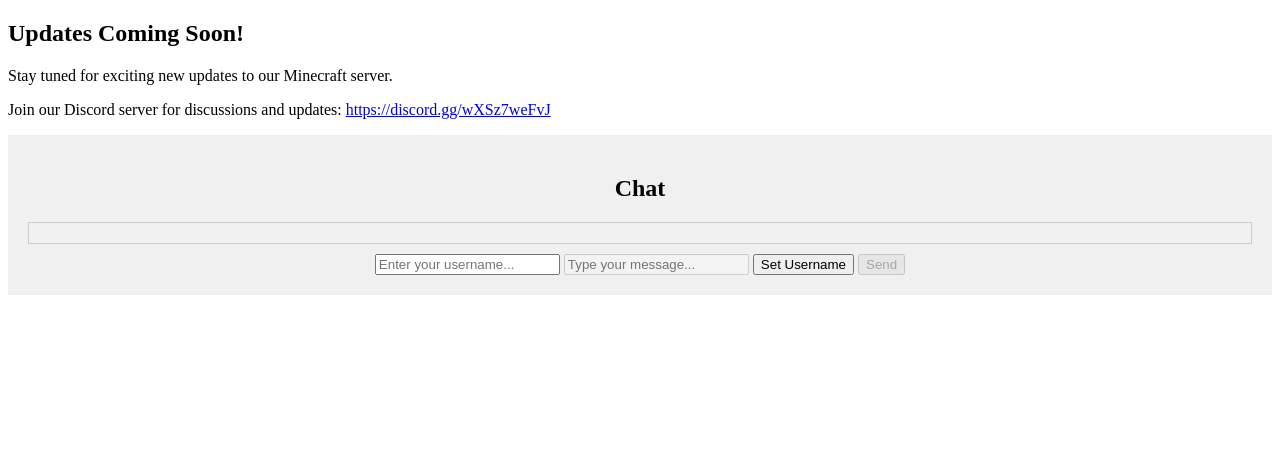
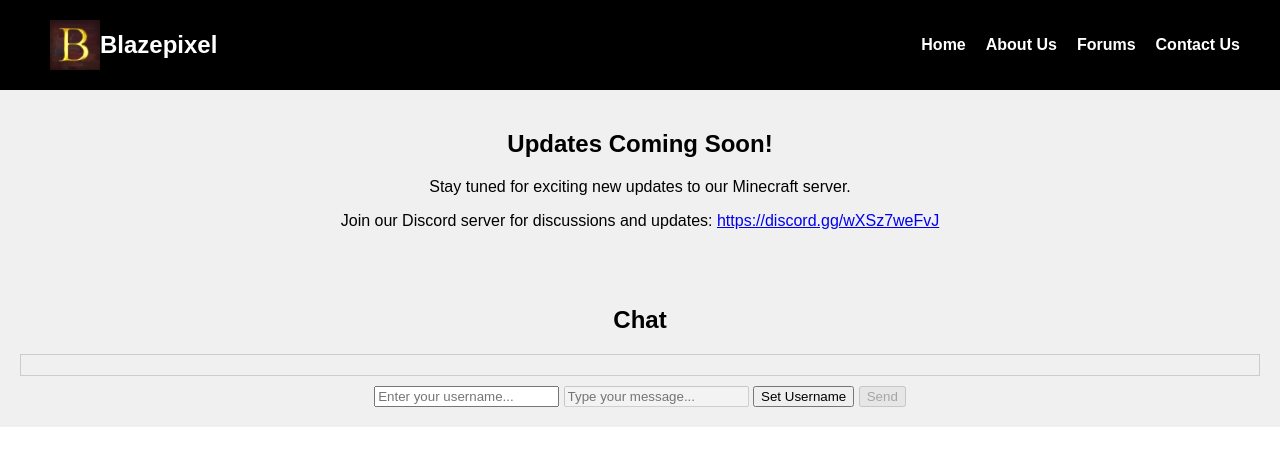
Before and after one commit to Blazepixel2023/blaze, a plain HTML site: page index.html in a window 1280 px wide. Drawn offline with Linux system fonts and the light colour scheme.

Commit message:
Update index.html

```diff
--- a/index.html
+++ b/index.html
@@ -4,7 +4,69 @@
     <meta charset="UTF-8">
     <meta name="viewport" content="width=device-width, initial-scale=1.0">
     <style>
-        /* ... Your existing CSS styles ... */
+        body {
+            margin: 0;
+            padding: 0;
+            font-family: Arial, sans-serif;
+        }
+
+        header {
+            background: black;
+            color: white;
+            padding: 20px 0;
+            text-align: center;
+        }
+
+        .header-content {
+            display: flex;
+            justify-content: space-between;
+            align-items: center;
+            max-width: 1200px;
+            margin: 0 auto;
+            padding: 0 20px;
+        }
+
+        .logo {
+            width: 50px;
+        }
+
+        .server-name {
+            display: flex;
+            align-items: center;
+            margin: 0;
+            margin-left: 10px;
+            font-size: 24px;
+        }
+
+        .nav-links ul {
+            list-style: none;
+            display: flex;
+            gap: 20px;
+            margin: 0;
+            padding: 0;
+        }
+
+        .nav-links a {
+            text-decoration: none;
+            color: white;
+            transition: color 0.3s;
+            font-weight: bold;
+        }
+
+        .nav-links a:hover {
+            color: gray;
+        }
+
+        .update-box {
+            background-color: #f0f0f0;
+            padding: 20px;
+            text-align: center;
+            display: none; /* Hide the update box by default */
+        }
+
+        body.home .update-box {
+            display: block; /* Show the update box only on the home page */
+        }
 
         .chat-box {
             background-color: #f0f0f0;
@@ -25,9 +87,22 @@
     </style>
     <title>Blazepixel - Your Minecraft Server</title>
 </head>
-<body class="home">
+<body class="home"> <!-- Add the 'home' class to the body on the home page -->
     <header>
-        <!-- ... Your existing header content ... -->
+        <div class="header-content">
+            <h1 class="server-name">
+                <img class="logo" src="server-icon.png" alt="Logo">
+                Blazepixel
+            </h1>
+            <nav class="nav-links">
+                <ul>
+                    <li><a href="#home">Home</a></li>
+                    <li><a href="#about">About Us</a></li>
+                    <li><a href="#forums">Forums</a></li>
+                    <li><a href="#contact">Contact Us</a></li>
+                </ul>
+            </nav>
+        </div>
     </header>
 
     <div class="update-box">
```
